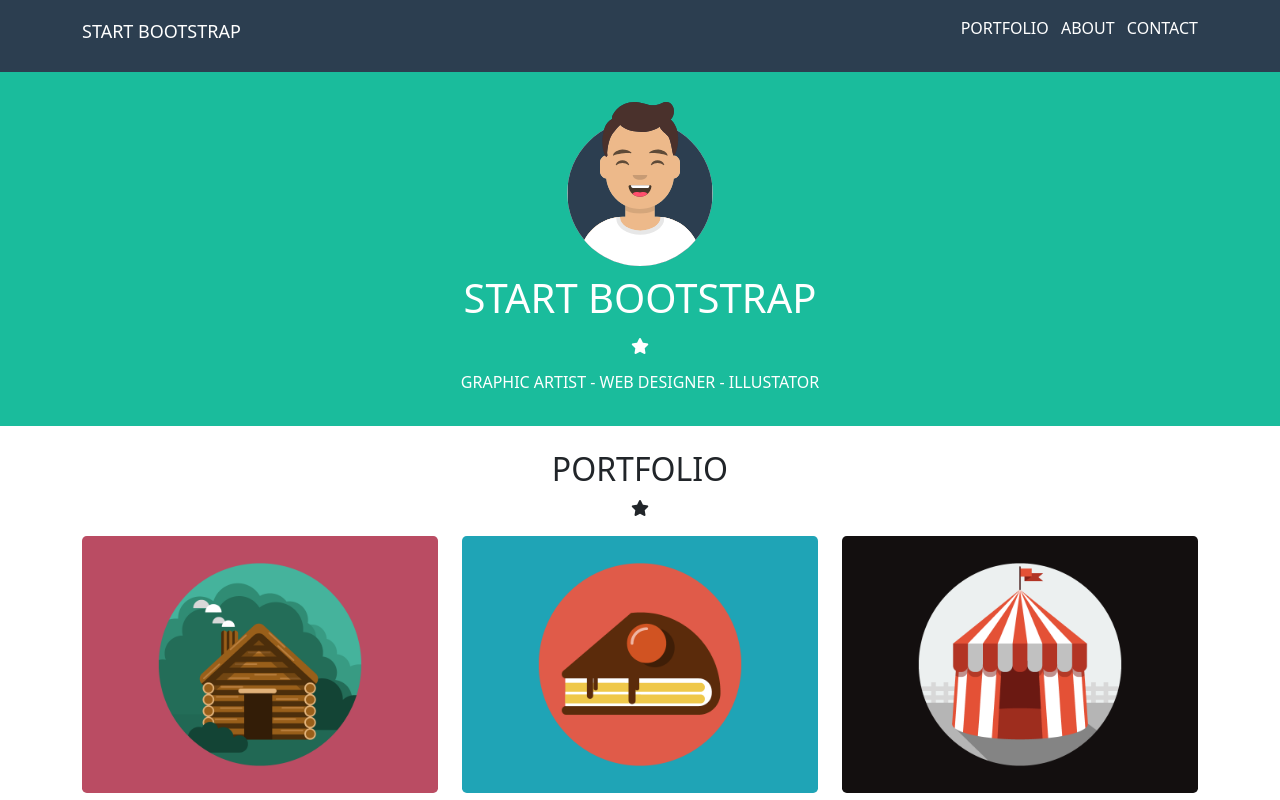
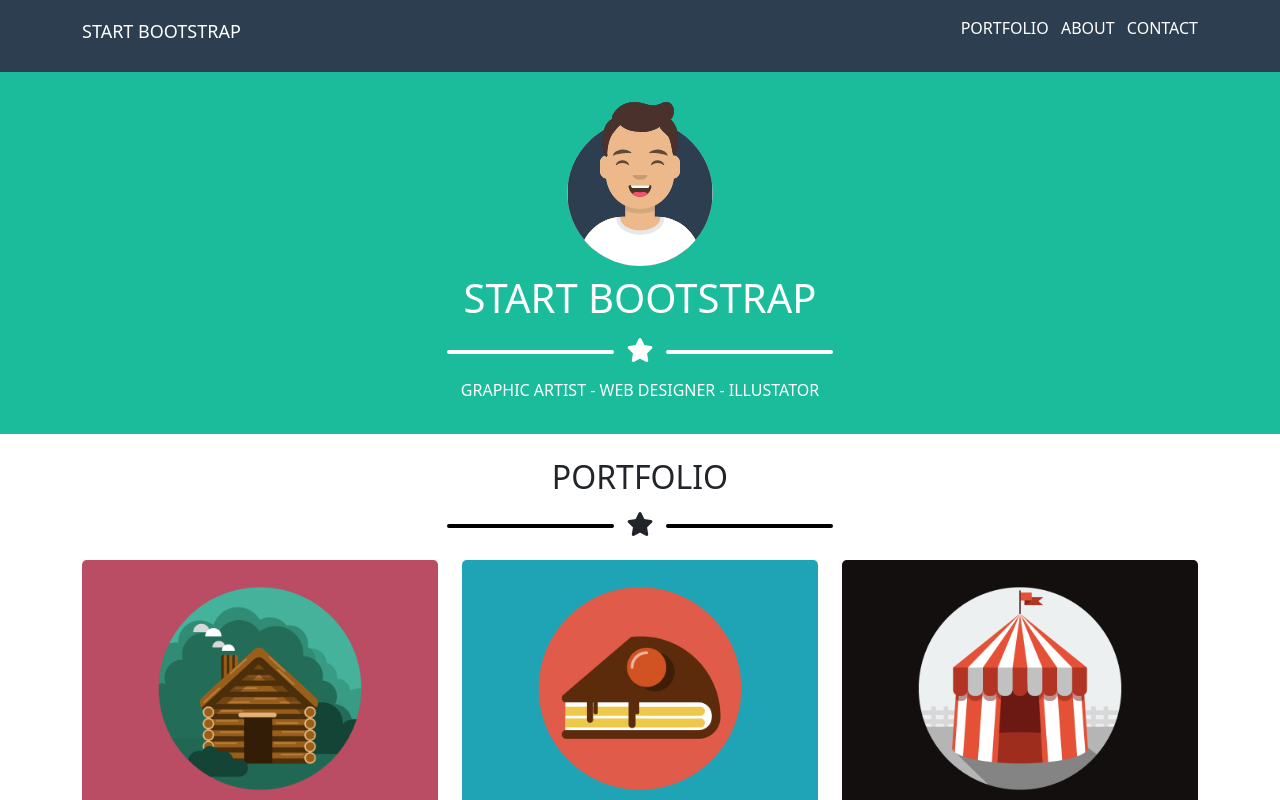
Before and after one commit to dariomontani/html-css-bootstrap-freelancer, a plain HTML site: page index.html in a window 1280 px wide. Shown: the top 800 px of the page. Drawn offline with nearby package versions, Linux system fonts and the light colour scheme.

Commit message:
add star

```diff
--- a/css/style.css
+++ b/css/style.css
@@ -27,9 +27,39 @@ html{
     width: 10em;
 }
 
+.star::before,
+.star::after{
+    content: '';
+    height: 4px;
+    width: 15%;
+    border-radius: 10px;
+    background-color: white;
+    display: inline-block;
+}
+
+.star i{
+    font-size: 1.5em;
+    vertical-align: middle;
+}
+
 /* /jumbotron */
 
 /* portfolio */
+.star-black::before,
+.star-black::after{
+    content: '';
+    height: 4px;
+    width: 15%;
+    border-radius: 10px;
+    background-color: black;
+    display: inline-block;
+}
+
+.star-black i{
+    font-size: 1.5em;
+    vertical-align: middle;
+}
+
 .portfolio img{
     width: 100%;
 }
--- a/index.html
+++ b/index.html
@@ -52,10 +52,8 @@
                             <img class="mb-2" src="img/avatar.svg" alt="">
                         </div>
                         <h1>START BOOTSTRAP</h1>
-                        <div class="mt-2 mb-2">
-                            <span class="line"></span>
-                            <i class="star fas fa-star m-2"></i>
-                            <span class="line"></span>
+                        <div class=" star mt-2 mb-2">
+                            <i class="fas fa-star m-2"></i>
                         </div>
                         <p>GRAPHIC ARTIST - WEB DESIGNER - ILLUSTATOR</p>
                     </div>
@@ -70,7 +68,9 @@
                 <div class="row justify-content-around">
                     <div class="col-12 text-center mb-2">
                         <h2>PORTFOLIO</h2>
-                        <div class="m-2"><i class="fas fa-star"></i></div>
+                        <div class=" star-black mt-2 mb-2">
+                            <i class="fas fa-star m-2"></i>
+                        </div>
                     </div>
                     <div class="col-12 col-sm-6 col-md-4 mb-4 text-center relative">
                         <i class="plus fas fa-plus"></i>
@@ -112,7 +112,9 @@
                 <div class="row justify-content-center">
                     <div class="col-12 mt-4 mb-3 text-center">
                         <h2>ABOUT</h2>
-                        <div class="mt-2 mb-2"><i class="fas fa-star"></i></div>
+                        <div class=" star mt-2 mb-2">
+                            <i class="fas fa-star m-2"></i>
+                        </div>
                     </div>
                     <div class="col-12 col-sm-6 col-md-6 mt-3 mb-4 ps-5 pd-5">
                         Lorem ipsum dolor sit amet,consectetur adipisicing elit. Temporibuseos obcaecati ex, laboriosam ratione,maiores pariatur saepe architecto,numquam odio repellat recusandae nostrumvelit optio earum suscipit nam quibusdamsimilique!
@@ -130,7 +132,9 @@
                 <div class="row justify-content-center">
                     <div class="col-12 mt-4 mb-3 text-center">
                         <h2>CONTACT ME</h2>
-                        <div class="mt-2 mb-2"><i class="fas fa-star"></i></div>
+                        <div class=" star-black mt-2 mb-2">
+                            <i class="fas fa-star m-2"></i>
+                        </div>
                     </div>
                     <div class="col-10 form pb-3 border-bottom">
                         Name
```
